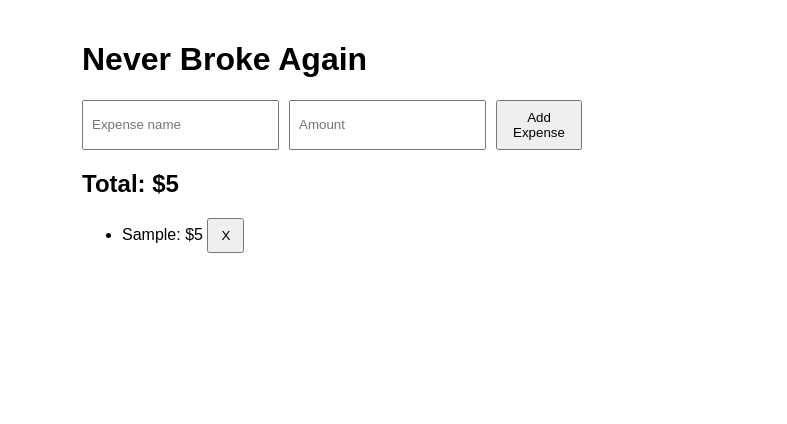
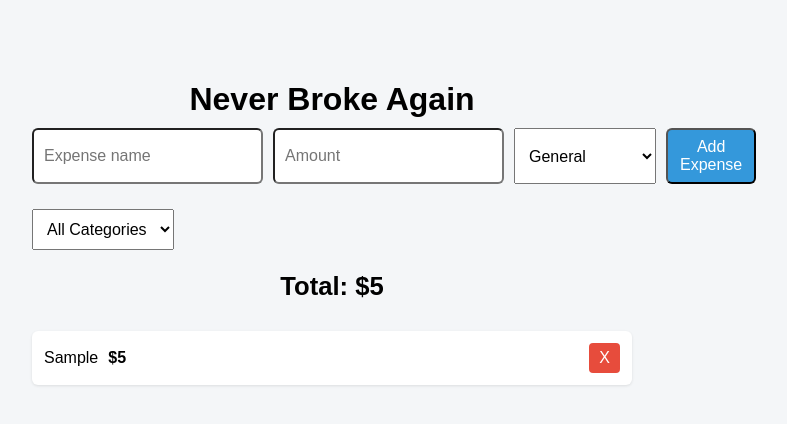
Before and after one commit to achin04/Never-Broke-Again, a plain HTML site: page index.html in a window 1280 px wide. Both pictures are taken after typing "Sample", "5" into the empty fields and a click on the button "Add Expense". Shown: the whole page, without its empty margins (308-1095 px from the left). Drawn offline with Linux system fonts and the light colour scheme.

Commit message:
added Categories

```diff
--- a/index.html
+++ b/index.html
@@ -10,11 +10,29 @@
 
     <h1>Never Broke Again</h1>
 
-    <div id="form-container">
+    <div class="input-container">
         <input id="expense-name" type="text" placeholder="Expense name">
         <input id="expense-amount" type="number" placeholder="Amount">
+
+        <select id ="expense-catagory">
+            <option value="General">General</option>
+            <option value="Food">Food</option>
+            <option value="Transport">Transport</option>
+            <option value="Entertainment">Entertainment</option>
+            <option value="Bills">Bills</option>
+        </select>
         <button id="add-btn">Add Expense</button>
     </div>
+
+    <select id ="filter-catagory">
+            <option value="All">All Categories</option>
+            <option value="General">General</option>
+            <option value="Food">Food</option>
+            <option value="Transport">Transport</option>
+            <option value="Entertainment">Entertainment</option>
+            <option value="Bills">Bills</option>
+    </select>
+
 
     <h2>Total: $<span id="total">0</span></h2>
 
--- a/script.js
+++ b/script.js
@@ -3,6 +3,8 @@ const amountInput = document.getElementById("expense-amount");
 const addBtn = document.getElementById("add-btn");
 const expenseList = document.getElementById("expense-list");
 const totalDisplay = document.getElementById("total");
+const categoryInput = document.getElementById("expense-catagory");
+const filterCategory = document.getElementById("filter-catagory");
 
 let expenses = [];
 
@@ -11,19 +13,19 @@ loadExpenses();
 addBtn.addEventListener("click", () => {
     const name = nameInput.value.trim();
     const amount = Number(amountInput.value.trim());
+    const category = categoryInput.value;
 
-    if (!name || !amount || amount <= 0) {
-        alert("Enter a valid name and amount");
+    if (!name || amount <= 0) {
+        nameInput.focus();
         return;
     }
 
     //add to array
-    const expense = { name, amount };
+    const expense = { name, amount, category };
     expenses.push(expense);
+
     saveExpenses();
-
-    addExpenseToUI(expense);
-
+    renderExpenses();
     updateTotal();
 
     //clear inputs
@@ -37,12 +39,18 @@ expenseList.addEventListener("click", (e) => {
     const li = e.target.parentElement;
     const name = li.dataset.name;
     const amount = Number(li.dataset.amount);
+    const category = li.dataset.category;
 
-    expenses = expenses.filter(exp => !(exp.name === name && exp.amount === amount));
+    expenses = expenses.filter(exp => !(exp.name === name && exp.amount === amount && exp.category === category));
     saveExpenses();
-    li.remove();
+    renderExpenses();
     updateTotal();
 })
+
+filterCategory.addEventListener("change", () => {
+    renderExpenses();
+    updateTotal();
+});
 
 function saveExpenses() {
     localStorage.setItem("expenses", JSON.stringify(expenses));
@@ -52,21 +60,41 @@ function loadExpenses() {
     const stored = localStorage.getItem("expenses");
     if (stored) {
         expenses = JSON.parse(stored);
-        expenses.forEach(exp => addExpenseToUI(exp));
+        renderExpenses();
         updateTotal();
     }
 }
 
-function addExpenseToUI(expense) {
-    const li = document.createElement("li");
-    li.innerHTML = `${expense.name}: $${expense.amount} <button class="delete-btn">X</button>`;
-    li.dataset.amount = expense.amount;
-    li.dataset.name = expense.name;
+function renderExpenses() {
+    expenseList.innerHTML = "";
 
-    expenseList.appendChild(li);
+    const selectedCategory = filterCategory.value;
+
+    const filteredExpenses = selectedCategory === "All" ? expenses : expenses.filter(exp => exp.category === selectedCategory);
+
+    filteredExpenses.forEach(exp => {
+        const li = document.createElement("li");
+        li.innerHTML = `
+            <div class="expense-info">
+                <span>${exp.name}</span>
+                <span class="amount">$${exp.amount}</span>
+            </div>
+            <button class="delete-btn">X</button>
+        `;
+
+        li.dataset.amount = exp.amount;
+        li.dataset.name = exp.name;
+        li.dataset.category = exp.category;
+
+        expenseList.appendChild(li);
+    })
 }
 
 function updateTotal() {
-    const total = expenses.reduce((sum, exp) => sum + exp.amount, 0);
+    const selectedCategory = filterCategory.value;
+
+    const filteredExpenses = selectedCategory === "All" ? expenses : expenses.filter(exp => exp.category === selectedCategory);
+
+    const total = filteredExpenses.reduce((sum, exp) => sum + exp.amount, 0);
     totalDisplay.textContent = total;
 }
--- a/style.css
+++ b/style.css
@@ -1,22 +1,88 @@
 body {
     font-family: Arial, sans-serif;
     padding: 20px;
-    max-width: 500px;
-    margin: auto;
+    max-width: 600px;
+    margin: 40px auto;
+    background: #f4f6f8;
 }
 
-#form-container {
+h1 {
+    text-align: center;
+    margin-bottom: 10px;
+}
+
+h2 {
+    text-align: center;
+    margin-bottom: 30px;
+    font-size: 1.6rem;
+}
+
+.input-container {
     display: flex;
     gap: 10px;
-    margin-bottom: 20px;
+    margin-bottom: 25px;
 }
 
 input {
+    padding: 10px;
     flex: 1;
-    padding: 8px;
+    font-size: 1rem;
+    border-radius: 6px;
 }
 
 button {
     padding: 8px 12px;
+    font-size: 1rem;
     cursor: pointer;
+    border-radius: 6px;
+    background: #3498db;
+    color: white;
 }
+
+select {
+    padding: 10px;
+    font-size: 1rem;
+}
+
+
+#expense-list {
+    list-style: none;
+    padding: 0;
+}
+
+li {
+    background: white;
+    padding: 12px;
+    margin-bottom: 10px;
+    display: flex;
+    justify-content: space-between;
+    align-items: center;
+    border-radius: 6px;
+    box-shadow: 0 1px 3px rgba(0,0,0,0.1);
+}
+
+.expense-info {
+    display: flex;
+    gap: 10px;
+}
+
+.expense-name {
+    font-weight: 500;
+}
+
+.category {
+    font-size: 0.85rem;
+    color: #777;
+}
+
+.amount {
+    font-weight: bold;
+}
+
+.delete-btn {
+    background: #e74c3c;
+    color: white;
+    border: none;
+    padding: 6px 10px;
+    border-radius: 4px;
+}
```
